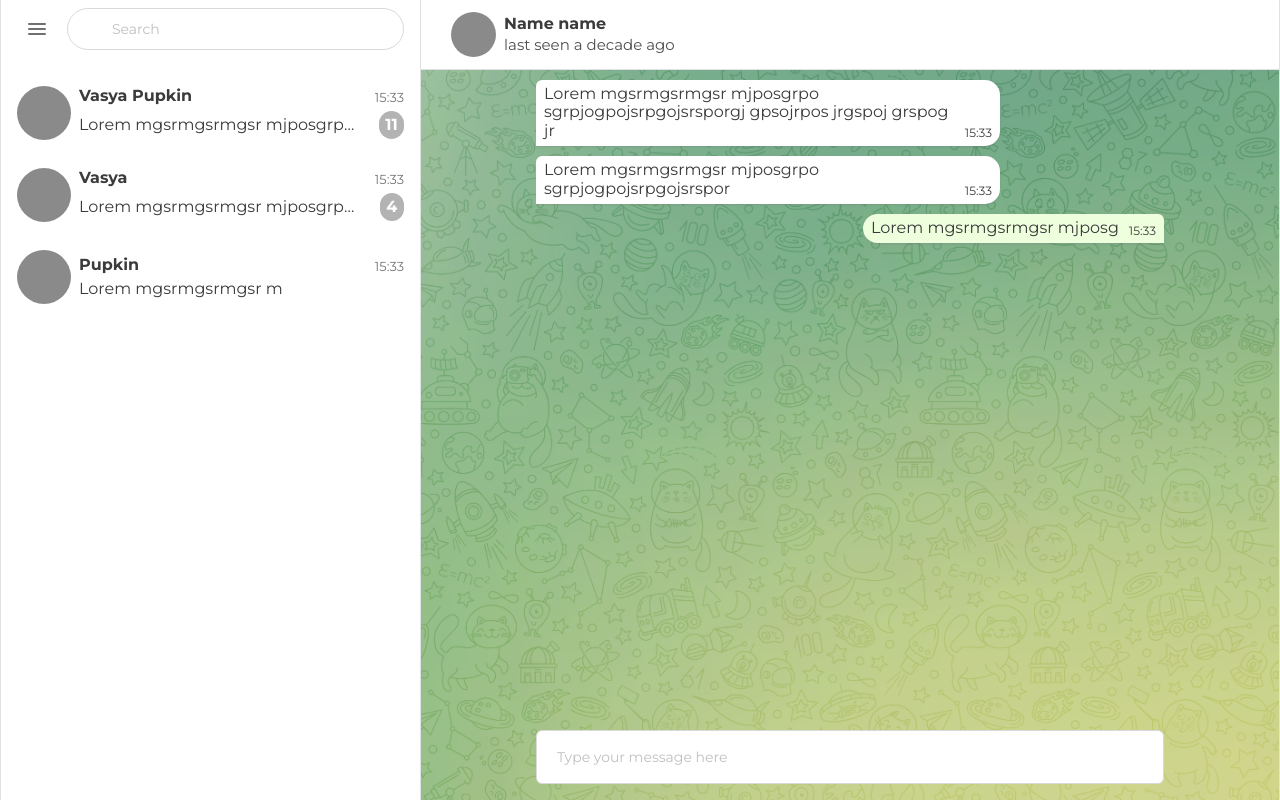
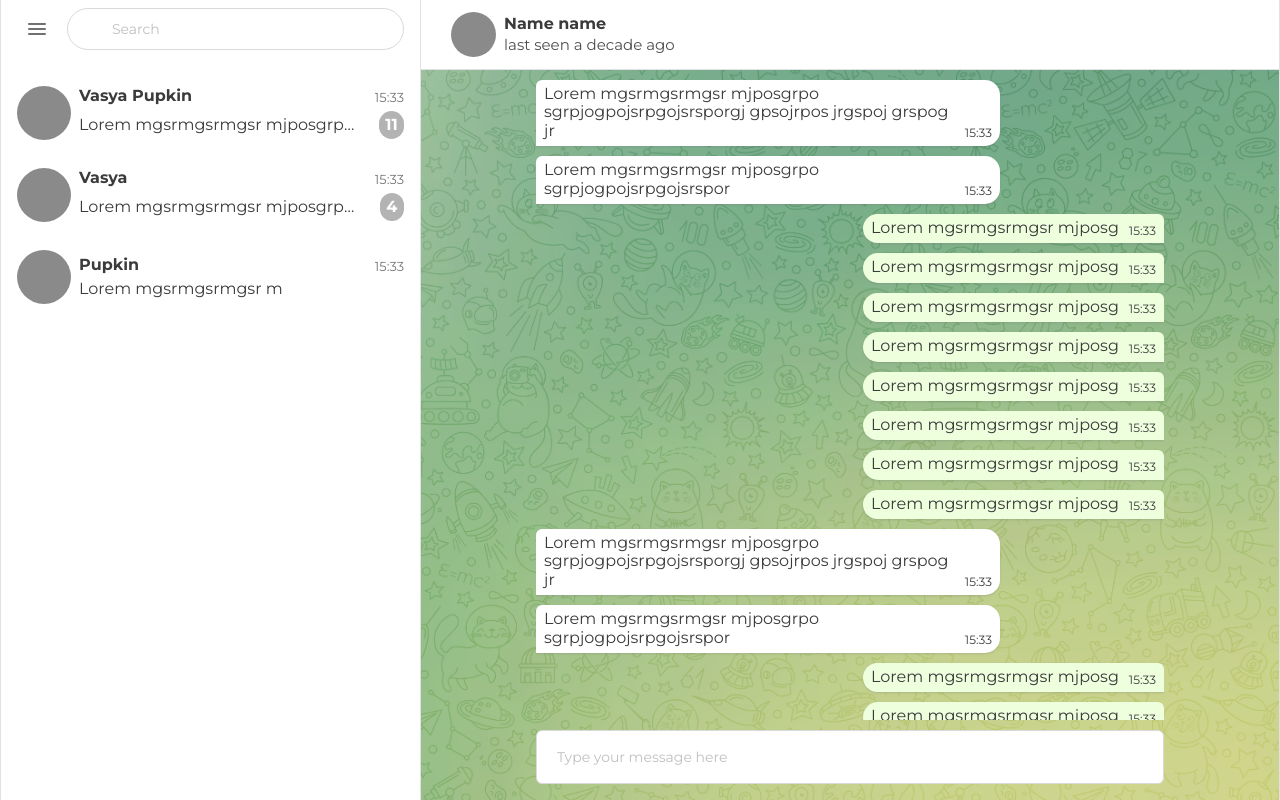
Before and after one commit to 89hikari/telegram_clone_frontend, a React (Vite) app: page / in a window 1280 px wide. Built offline with nearby package versions, Linux system fonts and the light colour scheme; sample sign-in values are in the browser's storage.

Commit message:
Backend impl, auth

```diff
--- a/package.json
+++ b/package.json
@@ -13,15 +13,20 @@
     "@ant-design/icons": "^5.2.6",
     "@reduxjs/toolkit": "^1.9.7",
     "antd": "^5.10.2",
+    "axios": "^1.6.2",
     "classnames": "^2.3.2",
+    "dotenv": "^16.3.1",
     "normalize.css": "^8.0.1",
+    "qs": "^6.11.2",
     "react": "^18.2.0",
     "react-dom": "^18.2.0",
+    "react-redux": "^8.1.3",
     "react-router-dom": "^6.17.0",
     "redux": "^4.2.1",
     "sass": "^1.69.5"
   },
   "devDependencies": {
+    "@types/qs": "^6.9.10",
     "@types/react": "^18.2.33",
     "@types/react-dom": "^18.2.14",
     "@typescript-eslint/eslint-plugin": "^6.0.0",
--- /dev/null
+++ b/src/api/index.ts
@@ -0,0 +1,12 @@
+import axios from 'axios';
+import { stringify } from 'qs';
+
+export const api = axios.create({
+    paramsSerializer: {
+        serialize: (params) => stringify(params, { arrayFormat: 'brackets' })
+    }
+});
+
+export const createBaseUrl = (controller: string, action: string) => {
+    return `${import.meta.env.VITE_BACKEND_PROTOCOL}://${import.meta.env.VITE_BACKEND_URL}/${controller}/${action}`;
+}
--- /dev/null
+++ b/src/hooks/stateHooks.ts
@@ -0,0 +1,5 @@
+import { TypedUseSelectorHook, useDispatch, useSelector } from "react-redux"
+import { AppDispatch, RootState } from "../store"
+
+export const useAppDispatch = () => useDispatch<AppDispatch>();
+export const useAppSelector: TypedUseSelectorHook<RootState> = useSelector;
--- a/src/index.tsx
+++ b/src/index.tsx
@@ -1,4 +1,3 @@
-import { useState } from 'react'
 import Auth from './pages/auth'
 import { BrowserRouter, Routes, Route } from 'react-router-dom'
 import MainWindow from './pages/main_window'
--- a/src/main.tsx
+++ b/src/main.tsx
@@ -1,7 +1,16 @@
 import React from 'react'
+import { Provider } from 'react-redux'
 import ReactDOM from 'react-dom/client'
 import App from './index.tsx'
+import { store } from './store/index.ts'
+
 import './index.scss'
 import 'normalize.css'
 
-ReactDOM.createRoot(document.getElementById('root')!).render(<App />)
+ReactDOM
+    .createRoot(document.getElementById('root')!)
+    .render(
+        <Provider store={store}>
+            <App />
+        </Provider>
+    );
--- a/src/pages/main_window/index.tsx
+++ b/src/pages/main_window/index.tsx
@@ -1,4 +1,4 @@
-import React, { useRef } from 'react'
+import React, { useEffect, useRef } from 'react'
 import { Input } from "antd";
 import TextArea from "antd/es/input/TextArea";
 import { useState } from "react";
@@ -6,8 +6,22 @@ import { DownOutlined } from "@ant-design/icons";
 import Message from '../../components/message';
 import Conversation from '../../components/conversation';
 import styles from "./index.module.scss";
+import { useNavigate } from 'react-router-dom';
+import { useAppSelector } from '../../hooks/stateHooks';
+import { RootState } from '../../store';
 
 const MainWindow: React.FC = () => {
+
+    const navigate = useNavigate();
+    const { token } = useAppSelector((state: RootState) => state.global);
+
+    const checkAuth = () => {
+        if (!token) navigate("/noauth");
+    }
+
+    useEffect(() => {
+        checkAuth();
+    }, []);
 
     const [scrollButtonActive, setScrollButtonActive] = useState<boolean>(false);
     const messagesEndRef = useRef<null | HTMLDivElement>(null);
@@ -38,6 +52,141 @@ const MainWindow: React.FC = () => {
             text: "Lorem mgsrmgsrmgsr mjposgrpo  sgrpjogpojsrpgojsrspor",
             time: "15:33",
             isMe: false
+        },
+        {
+            text: "Lorem mgsrmgsrmgsr mjposg",
+            time: "15:33",
+            isMe: true
+        },
+        {
+            text: "Lorem mgsrmgsrmgsr mjposg",
+            time: "15:33",
+            isMe: true
+        },
+        {
+            text: "Lorem mgsrmgsrmgsr mjposg",
+            time: "15:33",
+            isMe: true
+        },
+        {
+            text: "Lorem mgsrmgsrmgsr mjposg",
+            time: "15:33",
+            isMe: true
+        },
+        {
+            text: "Lorem mgsrmgsrmgsr mjposg",
+            time: "15:33",
+            isMe: true
+        },
+        {
+            text: "Lorem mgsrmgsrmgsr mjposg",
+            time: "15:33",
+            isMe: true
+        },
+        {
+            text: "Lorem mgsrmgsrmgsr mjposg",
+            time: "15:33",
+            isMe: true
+        },
+        {
+            text: "Lorem mgsrmgsrmgsr mjposg",
+            time: "15:33",
+            isMe: true
+        },
+        {
+            text: "Lorem mgsrmgsrmgsr mjposgrpo  sgrpjogpojsrpgojsrsporgj gpsojrpos jrgspoj grspog jr",
+            time: "15:33",
+            isMe: false
+        },
+        {
+            text: "Lorem mgsrmgsrmgsr mjposgrpo  sgrpjogpojsrpgojsrspor",
+            time: "15:33",
+            isMe: false
+        },
+        {
+            text: "Lorem mgsrmgsrmgsr mjposg",
+            time: "15:33",
+            isMe: true
+        },
+        {
+            text: "Lorem mgsrmgsrmgsr mjposg",
+            time: "15:33",
+            isMe: true
+        },
+        {
+            text: "Lorem mgsrmgsrmgsr mjposg",
+            time: "15:33",
+            isMe: true
+        },
+        {
+            text: "Lorem mgsrmgsrmgsr mjposg",
+            time: "15:33",
+            isMe: true
+        },
+        {
+            text: "Lorem mgsrmgsrmgsr mjposg",
+            time: "15:33",
+            isMe: true
+        },
+        {
+            text: "Lorem mgsrmgsrmgsr mjposg",
+            time: "15:33",
+            isMe: true
+        },
+        {
+            text: "Lorem mgsrmgsrmgsr mjposg",
+            time: "15:33",
+            isMe: true
+        },
+        {
+            text: "Lorem mgsrmgsrmgsr mjposg",
+            time: "15:33",
+            isMe: true
+        },
+        {
+            text: "Lorem mgsrmgsrmgsr mjposgrpo  sgrpjogpojsrpgojsrsporgj gpsojrpos jrgspoj grspog jr",
+            time: "15:33",
+            isMe: false
+        },
+        {
+            text: "Lorem mgsrmgsrmgsr mjposgrpo  sgrpjogpojsrpgojsrspor",
+            time: "15:33",
+            isMe: false
+        },
+        {
+            text: "Lorem mgsrmgsrmgsr mjposg",
+            time: "15:33",
+            isMe: true
+        },
+        {
+            text: "Lorem mgsrmgsrmgsr mjposg",
+            time: "15:33",
+            isMe: true
+        },
+        {
+            text: "Lorem mgsrmgsrmgsr mjposg",
+            time: "15:33",
+            isMe: true
+        },
+        {
+            text: "Lorem mgsrmgsrmgsr mjposg",
+            time: "15:33",
+            isMe: true
+        },
+        {
+            text: "Lorem mgsrmgsrmgsr mjposg",
+            time: "15:33",
+            isMe: true
+        },
+        {
+            text: "Lorem mgsrmgsrmgsr mjposg",
+            time: "15:33",
+            isMe: true
+        },
+        {
+            text: "Lorem mgsrmgsrmgsr mjposg",
+            time: "15:33",
+            isMe: true
         },
         {
             text: "Lorem mgsrmgsrmgsr mjposg",
--- /dev/null
+++ b/src/store/global/api.ts
@@ -0,0 +1,30 @@
+import { createAsyncThunk } from '@reduxjs/toolkit'
+import { api, createBaseUrl } from '../../api'
+
+export const authentificate = createAsyncThunk(
+    "auth/login",
+    async ({ email, password }: { email: string, password: string }) => {
+        const response = api.post(createBaseUrl('auth', 'login'), {
+            email: email,
+            password: password
+        });
+        const data = (await response).data;
+        console.log(data);
+        return data;
+    }
+);
+
+export const signup = createAsyncThunk(
+    "auth/signup",
+    async ({ email, password, name, gender }: { email: string, password: string, name: string, gender: "male" | "female" }) => {
+        const response = api.post(createBaseUrl('auth', 'signup'), {
+            email: email,
+            password: password,
+            name: name,
+            gender: gender
+        });
+        const data = (await response).data;
+        console.log(data);
+        return data;
+    }
+);
--- /dev/null
+++ b/src/store/global/globalSlice.ts
@@ -0,0 +1,65 @@
+import { createSlice } from '@reduxjs/toolkit';
+import { IUser } from './models';
+import { authentificate, signup } from './api';
+
+export interface IGlobal {
+    user: IUser,
+    token: string,
+    error: boolean,
+    error_message: string
+}
+
+const initialState: IGlobal = {
+    user: {
+        email: '',
+        name: '',
+        id: NaN,
+        gender: "male"
+    },
+    token: localStorage.getItem("TELEGRAM_CLONE_TOKEN") || '',
+    error: false,
+    error_message: ''
+}
+
+export const globalSlice = createSlice({
+    name: 'global',
+    initialState,
+    reducers: {},
+    extraReducers: (builder) => {
+        builder
+            .addCase(authentificate.pending, (state) => {
+                state.error = false;
+                state.error_message = '';
+            })
+            .addCase(authentificate.rejected, (state, action) => {
+                state.error = true;
+                if (action.error.message?.includes("401"))
+                    state.error_message = 'Incorrect credentials, try again';
+                else
+                    state.error_message = `${action.error.code} - ${action.error.message}`;
+            })
+            .addCase(authentificate.fulfilled, (state, action) => {
+                state.error = false;
+                state.error_message = '';
+                state.token = action.payload.token;
+                state.user = { ...action.payload.user };
+            })
+            .addCase(signup.pending, (state) => {
+                state.error = false;
+                state.error_message = '';
+            })
+            .addCase(signup.rejected, (state, action) => {
+                state.error = true;
+                state.error_message = `${action.error.code} - ${action.error.message}`;
+            })
+            .addCase(signup.fulfilled, (state, action) => {
+                state.error = false;
+                state.error_message = '';
+                state.token = action.payload.token;
+                state.user = { ...action.payload.user };
+            })
+    }
+})
+
+// export const {  } = globalSlice.actions;
+export default globalSlice.reducer;
--- /dev/null
+++ b/src/store/global/models.ts
@@ -0,0 +1,6 @@
+export interface IUser {
+    name: string,
+    email: string,
+    id: number,
+    gender: "male" | "female"
+}
--- /dev/null
+++ b/src/store/index.ts
@@ -0,0 +1,15 @@
+import { Action, configureStore, ThunkAction } from "@reduxjs/toolkit";
+import globalSlice from "./global/globalSlice";
+
+export const store = configureStore({
+    reducer: {
+        global: globalSlice
+    },
+    middleware: (getDefaultMiddleware) => getDefaultMiddleware({
+        serializableCheck: false
+    })
+});
+
+export type AppDispatch = typeof store.dispatch;
+export type RootState = ReturnType<typeof store.getState>;
+export type AppThunk<ReturnType = void> = ThunkAction<ReturnType, RootState, unknown, Action<string>>;
```
Also changed, not shown: src/pages/auth/index.tsx (+52 -5 lines), 2 other files (tests, documents, lock files or other folders).
